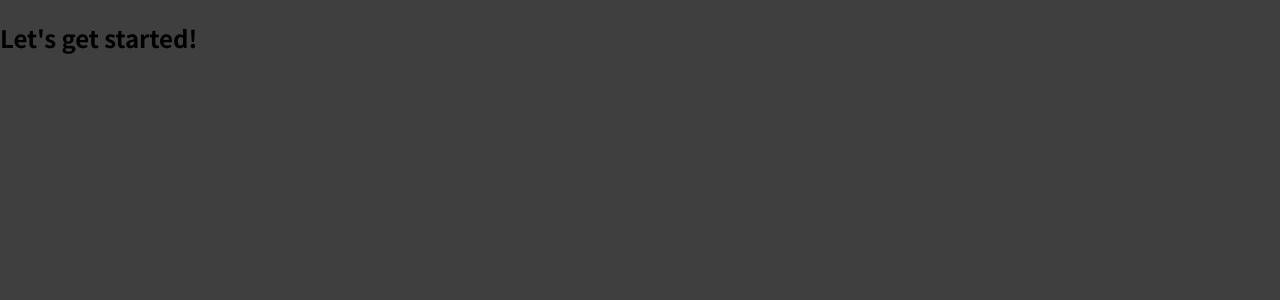
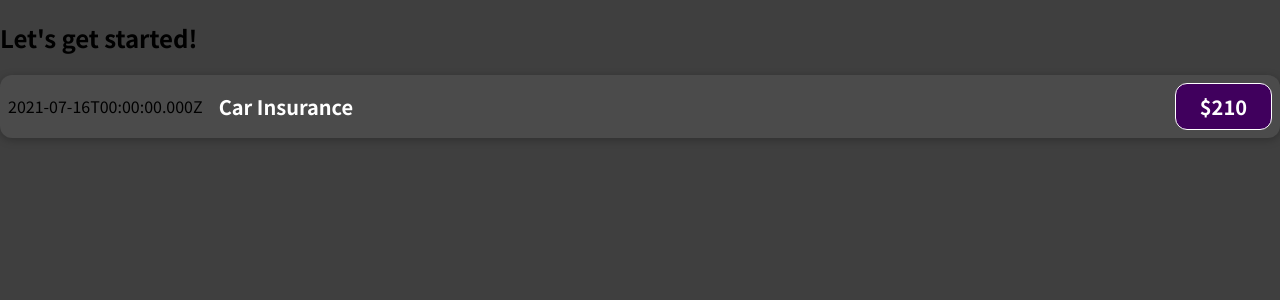
Before and after one commit to learnwithratnesh/react-ud, a JavaScript app: page / in a window 1280 px wide. Shown: the top 300 px of the page. Built offline with nearby package versions, Linux system fonts and the light colour scheme.

Commit message:
first commit

```diff
--- a/src/App.js
+++ b/src/App.js
@@ -1,7 +1,10 @@
+import ExpenseItem from './components/ExpenseItem'
+
 function App() {
   return (
     <div>
       <h2>Let's get started!</h2>
+      <ExpenseItem></ExpenseItem>
     </div>
   );
 }
--- /dev/null
+++ b/src/components/ExpenseItem.css
@@ -0,0 +1,56 @@
+.expense-item {
+  display: flex;
+  justify-content: space-between;
+  align-items: center;
+  box-shadow: 0 2px 8px rgba(0, 0, 0, 0.25);
+  padding: 0.5rem;
+  margin: 1rem 0;
+  border-radius: 12px;
+  background-color: #4b4b4b;
+}
+
+.expense-item__description {
+  display: flex;
+  flex-direction: column;
+  gap: 1rem;
+  align-items: flex-end;
+  flex-flow: column-reverse;
+  justify-content: flex-start;
+  flex: 1;
+}
+
+.expense-item h2 {
+  color: #3a3a3a;
+  font-size: 1rem;
+  flex: 1;
+  margin: 0 1rem;
+  color: white;
+}
+
+.expense-item__price {
+  font-size: 1rem;
+  font-weight: bold;
+  color: white;
+  background-color: #40005d;
+  border: 1px solid white;
+  padding: 0.5rem;
+  border-radius: 12px;
+}
+
+@media (min-width: 580px) {
+  .expense-item__description {
+    flex-direction: row;
+    align-items: center;
+    justify-content: flex-start;
+    flex: 1;
+  }
+
+  .expense-item__description h2 {
+    font-size: 1.25rem;
+  }
+
+  .expense-item__price {
+    font-size: 1.25rem;
+    padding: 0.5rem 1.5rem;
+  }
+}
--- /dev/null
+++ b/src/components/ExpenseItem.js
@@ -0,0 +1,16 @@
+import './ExpenseItem.css'
+const ExpenseItem = () => {
+    const expenseData = new Date(2021, 6, 16);
+    const expenseTitle = 'Car Insurance';
+    const expeseAmount = '$210'
+    return (
+        <div className="expense-item">
+            <div>{expenseData.toISOString()}</div>
+            <div className="expense-item__description">
+                <h2>{expenseTitle}</h2>
+            </div>
+            <div className="expense-item__price">{expeseAmount}</div>
+        </div>
+    )
+}
+export default ExpenseItem;
```
Also changed, not shown: 2 other files (tests, documents, lock files or other folders).
